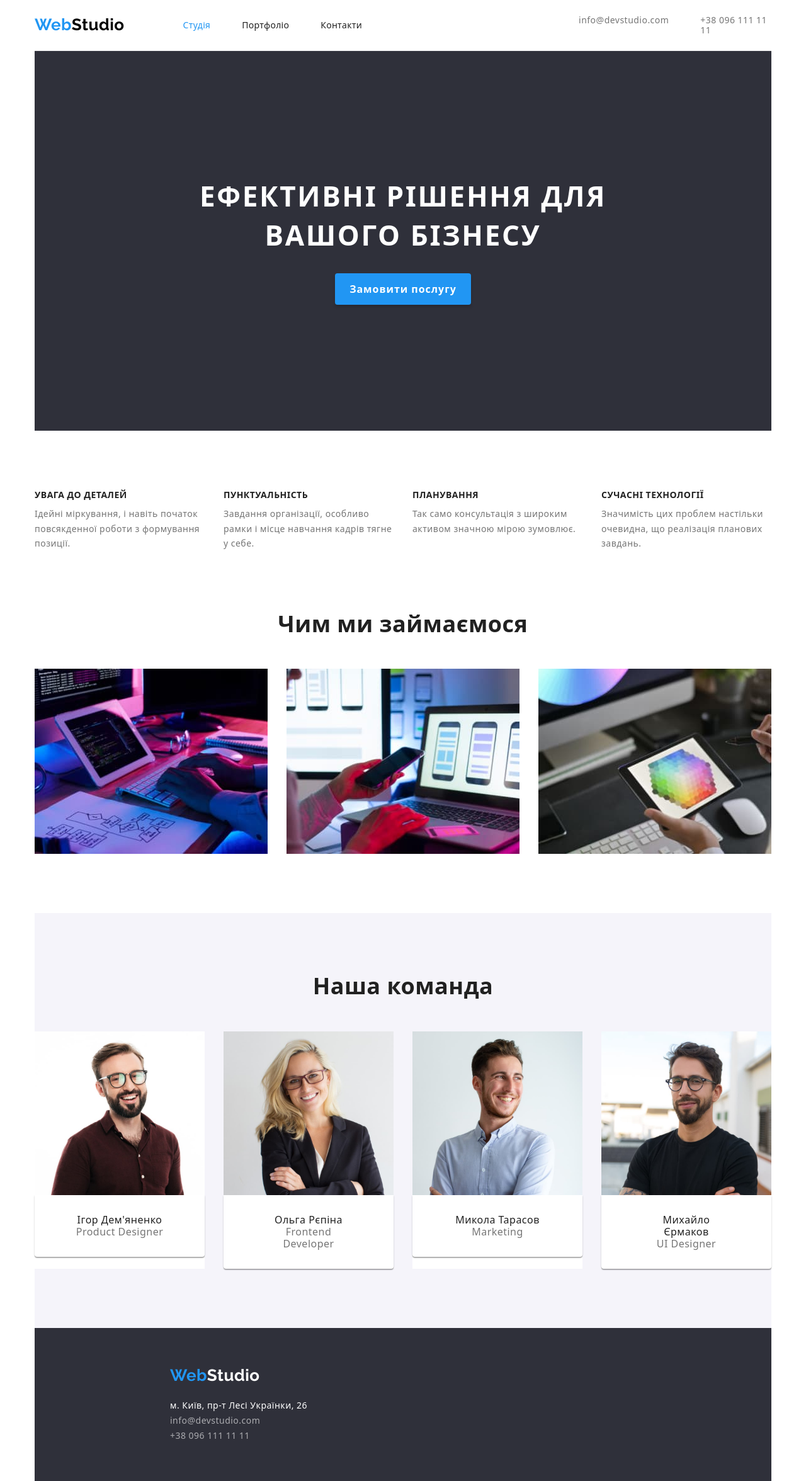
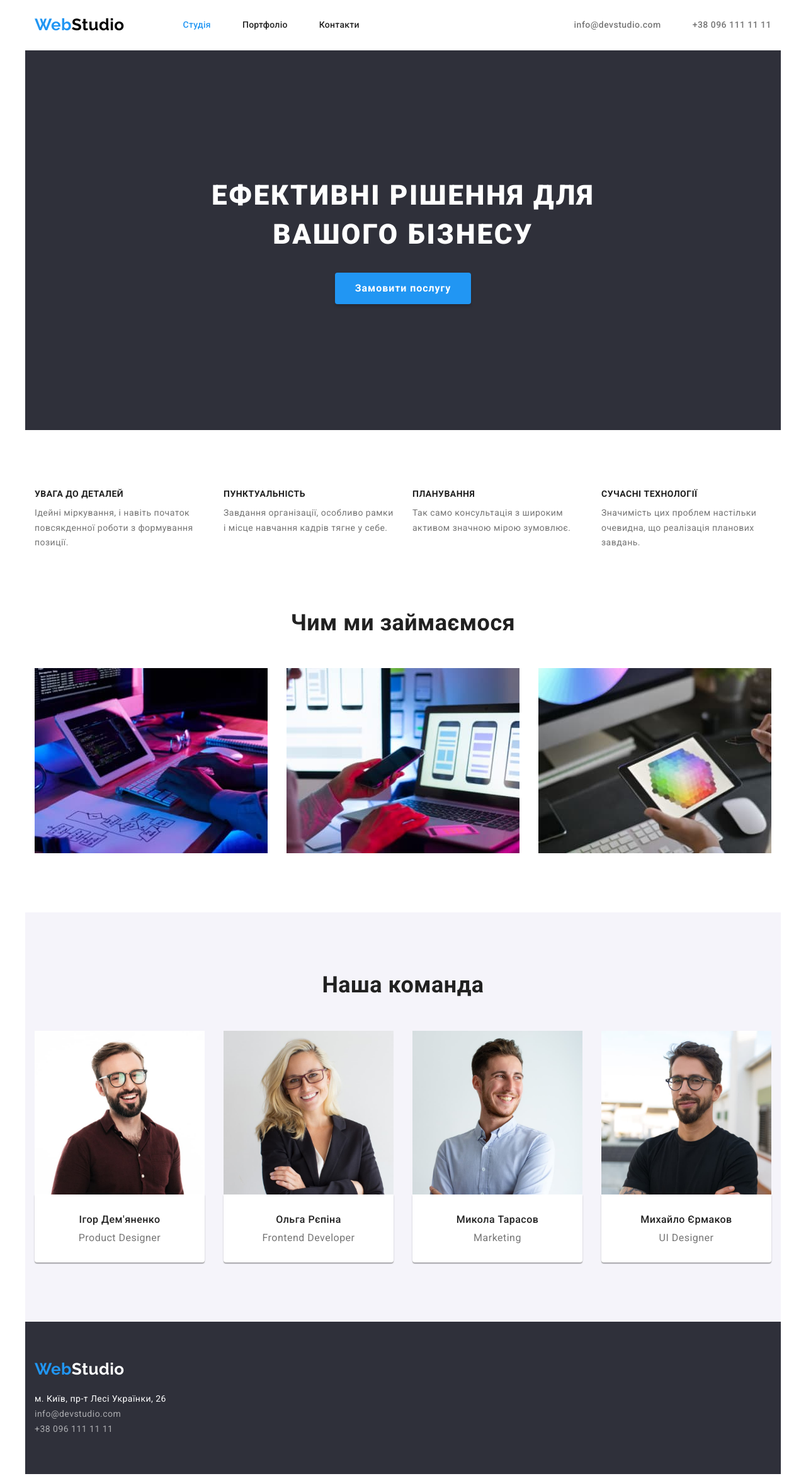
Before and after one commit to OIgaB/goit-markup-hw-03, a plain HTML site: page index.html in a window 1280 px wide. Shown: the whole page at 63% size. Drawn offline with nearby package versions, Linux system fonts and the light colour scheme.

Commit message:
Amends CSS

```diff
--- a/css/styles.css
+++ b/css/styles.css
@@ -46,15 +46,15 @@ padding-right: 15px;
 }
 
 /* ------------- Header & Footer ---------------- */
+.header-wrap {
+    border-bottom: 1px solid #ECECEC;
+}
 
 .header {
     display:flex;
     align-items: center;
     padding-top: 24px;
     padding-bottom: 25px;
-    /* padding-left: 215px;
-    padding-right: 215px; */
-    border-bottom: 1px solid #ECECEC;
 }
 
 /* Логотип */
@@ -77,7 +77,6 @@ padding-right: 15px;
 .nav {
     display: flex;
     gap: 50px;
-    margin-right: 344px;
 }
 
 .nav-link {
@@ -101,6 +100,7 @@ padding-right: 15px;
 .header-contacts {
     display: flex;
     gap: 50px;
+    margin-left: auto;
 }
 
 .header-contact-link {
@@ -118,7 +118,6 @@ padding-right: 15px;
     background-color: #2F303A;
     padding-top: 60px;
     padding-bottom: 60px;
-    padding-left: 215px;
 }
 .adress-wrap {
     margin-top: 20px;
@@ -286,7 +285,7 @@ padding-right: 15px;
 
 /* Підписи під фото */
 .employee {
-    padding: 30px 60px;
+    padding: 30px 10px;
     box-shadow: 0px 1px 3px rgba(0, 0, 0, 0.12), 0px 1px 1px rgba(0, 0, 0, 0.14), 0px 2px 1px rgba(0, 0, 0, 0.2);
     border-radius: 0px 0px 4px 4px;
 }
@@ -295,6 +294,7 @@ padding-right: 15px;
     font-size: 16px;
     line-height: 1.2;
     text-align: center;
+    margin-bottom: 10px;
 }
 .employee-position {
     color: var(--secondary-text-color);
@@ -306,8 +306,8 @@ padding-right: 15px;
 /* ---------------- Сторінка Портфоліо ---------------- */
 /* Перелік проектів сторінки Портоліо*/
 .main-container {
-    margin-top: 92px;
-    margin-bottom: 94px;
+    padding-top: 94px;
+    padding-bottom: 94px;
 }
 
 .projects-container {
--- a/index.html
+++ b/index.html
@@ -5,20 +5,19 @@
     <meta http-equiv="X-UA-Compatible" content="IE=edge">
     <meta name="viewport" content="width=device-width, initial-scale=1.0">
     <title>Студія</title>
-    <link rel="stylesheet" href="./css/styles.css">
+    <link rel="stylesheet" href="https://cdnjs.cloudflare.com/ajax/libs/modern-normalize/1.1.0/modern-normalize.min.css"
+        integrity="sha512-wpPYUAdjBVSE4KJnH1VR1HeZfpl1ub8YT/NKx4PuQ5NmX2tKuGu6U/JRp5y+Y8XG2tV+wKQpNHVUX03MfMFn9Q=="
+        crossorigin="anonymous" referrerpolicy="no-referrer">
     <link rel="preconnect" href="https://fonts.googleapis.com">
     <link rel="preconnect" href="https://fonts.gstatic.com" crossorigin>
     <link href="https://fonts.googleapis.com/css2?family=Raleway:wght@700&family=Roboto:wght@400;500;700;900&display=swap"
         rel="stylesheet">
-    <link rel="stylesheet" href="https://cdnjs.cloudflare.com/ajax/libs/modern-normalize/1.1.0/modern-normalize.min.css"
-        integrity="sha512-wpPYUAdjBVSE4KJnH1VR1HeZfpl1ub8YT/NKx4PuQ5NmX2tKuGu6U/JRp5y+Y8XG2tV+wKQpNHVUX03MfMFn9Q=="
-        crossorigin="anonymous" referrerpolicy="no-referrer">
+    <link rel="stylesheet" href="./css/styles.css">
 </head>
 <body>
     <!-- Шапка сторінки -->
     <header>
-        <div class="container">
-            <section class="header">
+        <div class="container header">
                 <a href="/" lang="en" class="logo">Web<span class="logo-header-item">Studio</span></a>
                 <nav>
                     <ul class="nav">
@@ -31,22 +30,21 @@
                     <li><a href="mailto:info@devstudio.com" class="header-contact-link">info@devstudio.com</a></li>
                     <li><a href="tel:+380961111111" class="header-contact-link">+38 096 111 11 11</a></li>
                 </ul>
-            </section>
         </div>
     </header>
 
     <main>
-        <div class="container">
         <!-- Герой -->
-            <section class="hero">
+        <section>
+            <div class="container hero">
                 <h1 class="hero-title">Ефективні рішення для<br>вашого бізнесу</h1>
                 <button type="button" class="studio-button">Замовити послугу</button>
+            </div>
         </section>
-        </div>
 
             <!-- Цінності студії -->
-        <div class="container">
-            <section class="values-container">
+        <section>
+            <div class="container values-container">
                 <h2 hidden>Цінності студії</h2>
                 <ul class="values-section">
                     <li class="values">
@@ -66,12 +64,12 @@
                         <p class="values-section-item">Значимість цих проблем настільки очевидна, що реалізація планових завдань.</p>
                     </li>
                 </ul>
+            </div>
         </section>
-        </div>
 
             <!-- Напрями діяльності студії -->
+        <section>
             <div class="container">
-            <section>
                 <h2 class="activities-section-title">Чим ми займаємося</h2>
                 <ul class="activities-container">
                     <li>
@@ -86,12 +84,12 @@
                         <img src="./images/working-on-a-tablet-3.jpg" alt="working-on-a-tablet" width="370">
                     </li>
                 </ul>
+            </div>
         </section>
-        </div>
 
             <!-- Команда студії -->
-        <div class="container">
-            <section class="team-section">
+        <section>
+            <div class="container team-section">
                 <h2 class="team-section-title">Наша команда</h2>
                 <ul class="team-container">
                     <li class="employee-section">
@@ -123,14 +121,13 @@
                         </div>
                     </li>
                 </ul>
+            </div>
         </section>
-        </div>
     </main>
 
     <!-- Підвал сторінки -->
     <footer>
-        <div class="container">
-            <section class="footer">
+        <div class="container footer">
             <a href="/" lang="en" class="logo">Web<span class="logo-footer-item">Studio</span></a>
             <address class="adress-wrap">
                 <ul class="address-cntacts-section">
@@ -139,7 +136,6 @@
                     <li><a href="tel:+380961111111" class="footer-contact-link">+38 096 111 11 11</a></li>
                 </ul>
             </address>
-            </section>
         </div>
     </footer>
 </body>
```
Also changed, not shown: portfolio.html (+10 -14 lines). Lines whose indentation alone changed are shown as unchanged.
